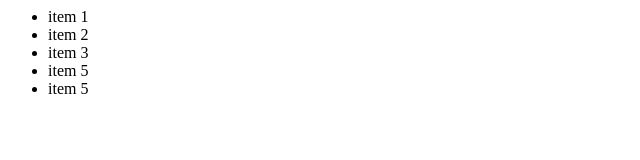
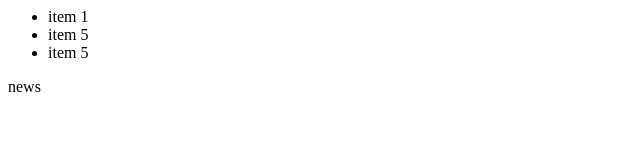
Before and after one commit to CKeene678/newTutorial, a plain HTML site: page index2.html in a window 1280 px wide. Shown: the whole page, without its empty margins (0-640 px from the left). Drawn offline with Linux system fonts and the light colour scheme.

Commit message:
added new module

```diff
--- a/index2.html
+++ b/index2.html
@@ -3,11 +3,12 @@
         <module-one>
             <ul>
                 <li>item 1</li>
-                <li>item 2</li>
-                <li>item 3</li>
                 <li>item 5</li>
                 <li>item 5</li>
             </ul>
         </module-one>
+        <module_two>
+            <div>news</div>
+        </module_two>
     </body>
 </html>
```
